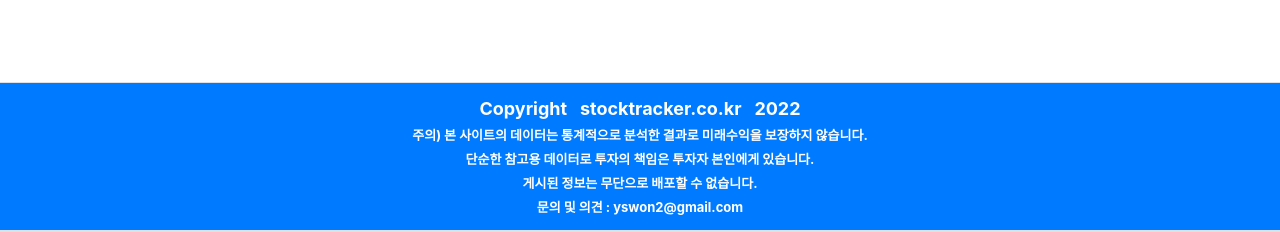
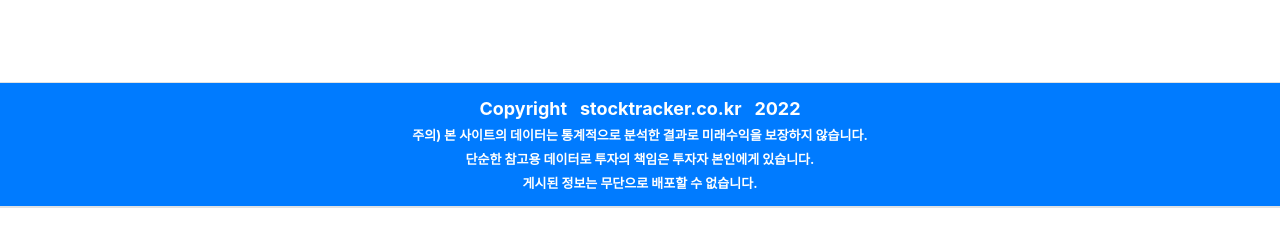
Before and after one commit to yswon2/pybo, a Django app: page /industryperfanaly/ in a window 1280 px wide. Shown: the part 743-975 px from the top of the page. After the commit the page ends 951 px from the top, so only its background shows below. Run offline with Django 3.2, Linux system fonts and the light colour scheme; tables that the repository leaves empty hold one stand-in row (values such as "Sample post"); lists and menus that the app fills with data are empty; some libraries are stand-ins or nearby versions.

Commit message:
오랫만

```diff
--- /dev/null
+++ b/pybo/ads.txt
@@ -0,0 +1 @@
+google.com, pub-5997522744771647, DIRECT, f08c47fec0942fa0
--- a/templates/base.html
+++ b/templates/base.html
@@ -187,7 +187,7 @@ height="0" width="0" style="display:none;visibility:hidden"></iframe></noscript>
     <table class="table table-striped" >
         <thead>
         <tr class="bg-primary text-center text-white">
-            <th class="col-md-1.8"><font size="4">Copyright &nbsp; stocktracker.co.kr &nbsp; 2022 <br></font><font size="2">주의) 본 사이트의 데이터는 통계적으로 분석한 결과로 미래수익을 보장하지 않습니다. <br> 단순한 참고용 데이터로 투자의 책임은 투자자 본인에게 있습니다. <br> 게시된 정보는 무단으로 배포할 수 없습니다. <br> 문의 및 의견 : yswon2@gmail.com </font></th>
+            <th class="col-md-1.8"><font size="4">Copyright &nbsp; stocktracker.co.kr &nbsp; 2022 <br></font><font size="2">주의) 본 사이트의 데이터는 통계적으로 분석한 결과로 미래수익을 보장하지 않습니다. <br> 단순한 참고용 데이터로 투자의 책임은 투자자 본인에게 있습니다. <br> 게시된 정보는 무단으로 배포할 수 없습니다. </font></th>
         </tr>
         </thead>
     </table>
--- a/templates/pybo/industryperfanaly.html
+++ b/templates/pybo/industryperfanaly.html
@@ -19,10 +19,11 @@
                     <h2><span class="badge badge-pill badge-primary">*</span>업종별 성과분석   <small> - 업종내 주식 PER, 기간수익률 정보</small></h2>
                 </div>
 
-                <!-- 구글 상단광고  -->
+                <!-- 구글 상단광고  업종별상단 -->
+                <!--
                 <script async src="https://pagead2.googlesyndication.com/pagead/js/adsbygoogle.js?client=ca-pub-5997522744771647"
                      crossorigin="anonymous"></script>
-                <!-- 업종별상단 -->
+
                 <ins class="adsbygoogle"
                      style="display:block"
                      data-ad-client="ca-pub-5997522744771647"
@@ -32,6 +33,7 @@
                 <script>
                      (adsbygoogle = window.adsbygoogle || []).push({});
                 </script>
+                -->
 
                 <div class="container my-3">
                     <div class="row justify-content-end my-3">
--- a/templates/pybo/pathdetailinfo.html
+++ b/templates/pybo/pathdetailinfo.html
@@ -19,10 +19,11 @@
                     <h2><span class="badge badge-pill badge-primary">*</span>주식 종합정보   <small> - 주식정보 조회</small></h2>
                 </div>
 
-                <!-- 구글 상단광고  -->
+                <!-- 구글 상단광고  상세화면상단-->
+                <!--
                 <script async src="https://pagead2.googlesyndication.com/pagead/js/adsbygoogle.js?client=ca-pub-5997522744771647"
                      crossorigin="anonymous"></script>
-                <!--  상세화면상단  -->
+
                 <ins class="adsbygoogle"
                      style="display:block"
                      data-ad-client="ca-pub-5997522744771647"
@@ -32,6 +33,7 @@
                 <script>
                      (adsbygoogle = window.adsbygoogle || []).push({});
                 </script>
+                -->
 
                 <div class="container my-3">
                     <div class="row justify-content-end my-3">
--- a/templates/pybo/stockpathdetail.html
+++ b/templates/pybo/stockpathdetail.html
@@ -19,10 +19,11 @@
                     <h2><span class="badge badge-pill badge-primary">*</span>주가차트 유사종목 조회   <small> - 기술적 지표유사 차트조회</small></h2>
                 </div>
 
-                <!-- 구글 상단광고  -->
+                <!-- 구글 상단광고  유사종목상단 -->
+                <!--
                 <script async src="https://pagead2.googlesyndication.com/pagead/js/adsbygoogle.js?client=ca-pub-5997522744771647"
                      crossorigin="anonymous"></script>
-                <!-- 유사종목상단 -->
+
                 <ins class="adsbygoogle"
                      style="display:block"
                      data-ad-client="ca-pub-5997522744771647"
@@ -32,6 +33,7 @@
                 <script>
                      (adsbygoogle = window.adsbygoogle || []).push({});
                 </script>
+                -->
 
                 <div class="container my-3">
                     <div class="row justify-content-end my-3">
--- a/templates/pybo/stockperfanaly.html
+++ b/templates/pybo/stockperfanaly.html
@@ -19,9 +19,11 @@
                     <h2><span class="badge badge-pill badge-primary">*</span>주식별 상승/하락률 조회  <small> - 기간별 상승/하락률 순위</small></h2>
                 </div>
 
+                <!-- 상승하락상단 -->
+                <!--
                 <script async src="https://pagead2.googlesyndication.com/pagead/js/adsbygoogle.js?client=ca-pub-5997522744771647"
                      crossorigin="anonymous"></script>
-                <!-- 상승하락상단 -->
+
                 <ins class="adsbygoogle"
                      style="display:block"
                      data-ad-client="ca-pub-5997522744771647"
@@ -31,6 +33,7 @@
                 <script>
                      (adsbygoogle = window.adsbygoogle || []).push({});
                 </script>
+                -->
 
                 <div class="container my-3">
                     <div class="row justify-content-end my-3">
```
Also changed, not shown: templates/pybo/investperfanaly.html (+8 -7 lines), templates/pybo/stockshortsellanaly.html (+7 -18 lines).
